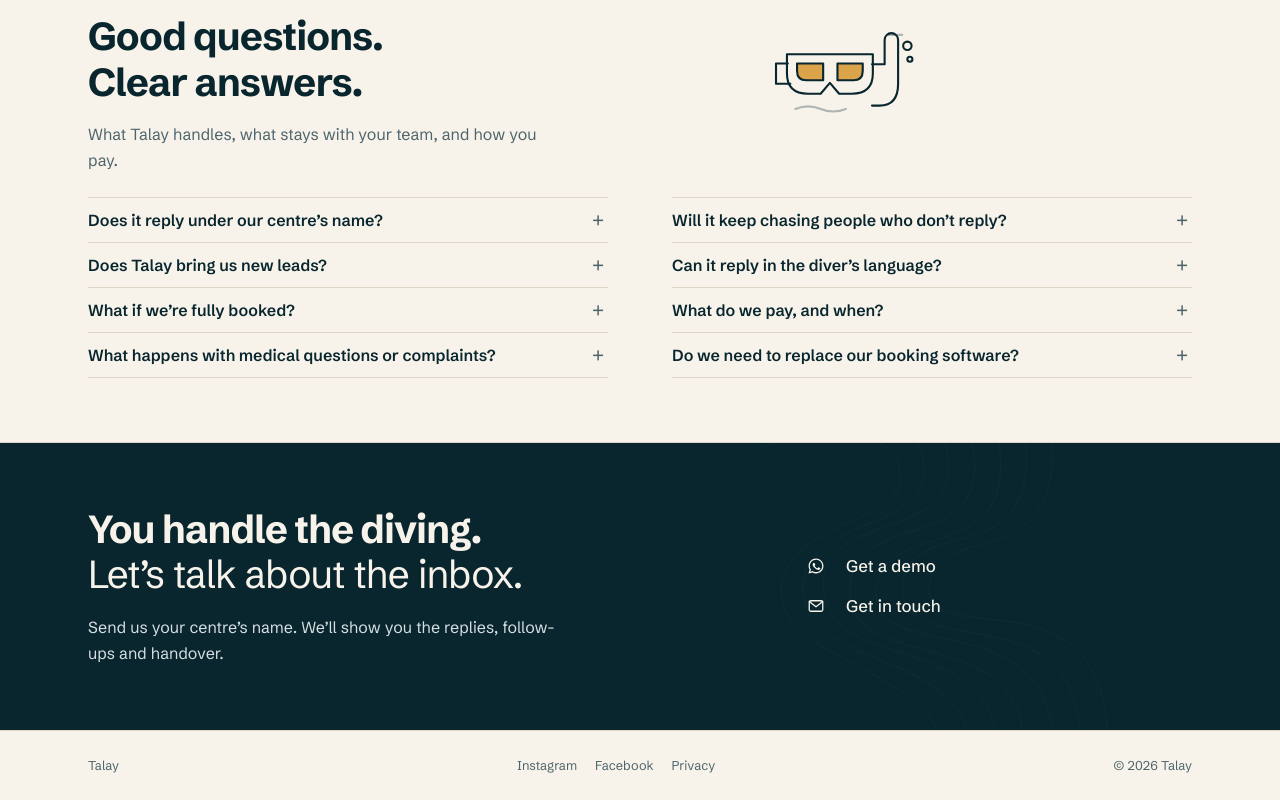
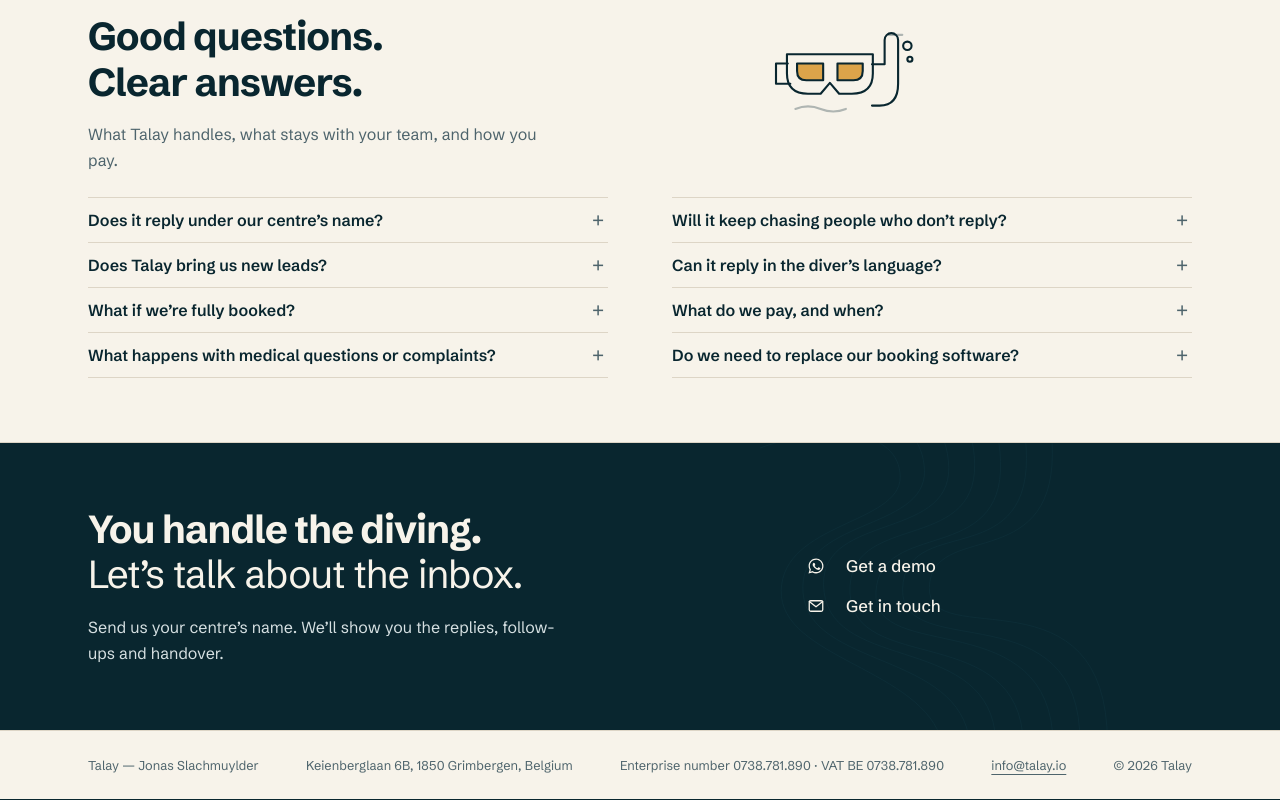
Before and after one commit to Talay2026/talay, a plain HTML site: page index.html in a window 1280 px wide. Shown: the part 2934-3734 px from the top of the page. Drawn offline with Linux system fonts and the light colour scheme.

Commit message:
Update index.html

```diff
--- a/index.html
+++ b/index.html
@@ -813,12 +813,10 @@
 
 <footer>
   <div class="wrap">
-    <p>Talay</p>
-    <nav class="footer-links" aria-label="Footer">
-      <a href="https://www.instagram.com/talay.io/" target="_blank" rel="noopener noreferrer">Instagram</a>
-      <a href="https://www.facebook.com/profile.php?id=61594947457744" target="_blank" rel="noopener noreferrer">Facebook</a>
-      <a href="privacy.html">Privacy</a>
-    </nav>
+    <p>Talay — Jonas Slachmuylder</p>
+    <p>Keienberglaan 6B, 1850 Grimbergen, Belgium</p>
+    <p>Enterprise number 0738.781.890 · VAT BE 0738.781.890</p>
+    <p><a href="mailto:info@talay.io">info@talay.io</a></p>
     <p>© 2026 Talay</p>
   </div>
 </footer>
```
